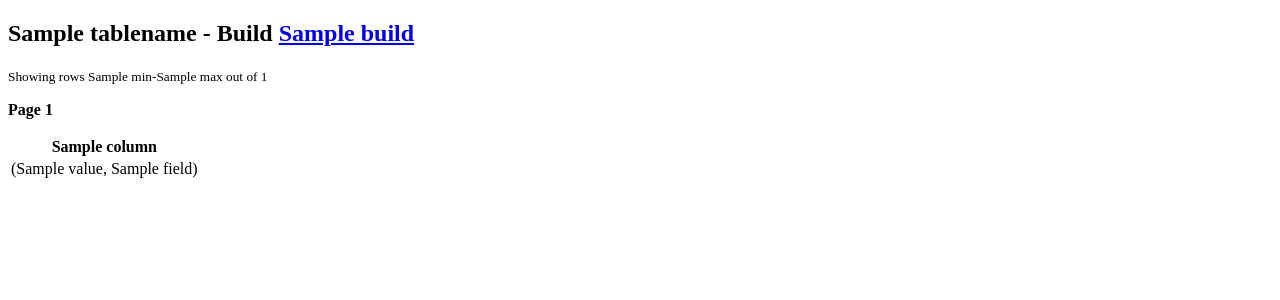
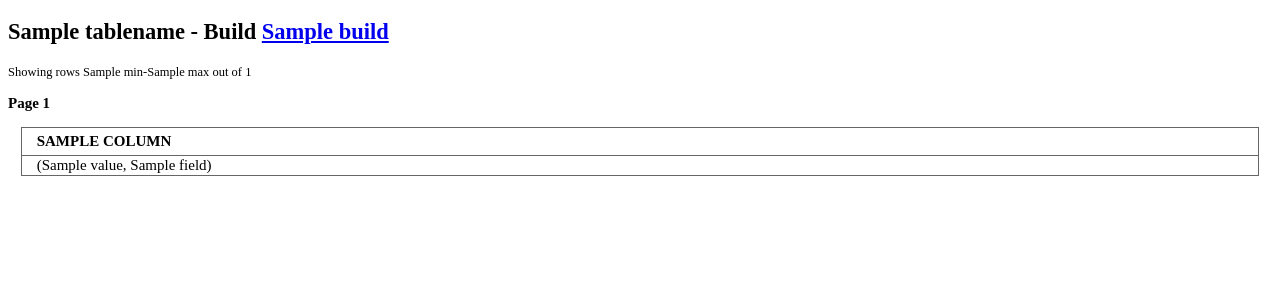
Before and after one commit to polysyn/django-webdbc, a Django app: template templates/tableview.html in a window 1280 px wide. Shown: the top 300 px of the page. Run offline with Django 3.2, Linux system fonts and the light colour scheme; the template is opened without the code that fills it: most values are stand-ins (such as "Sample title", 1, 10 or a date in 2020).

Commit message:
Add some simple css

```diff
--- a/static/global.css
+++ b/static/global.css
@@ -0,0 +1,28 @@
+body {
+	font-size: 15px;
+}
+
+table {
+	border-collapse: collapse;
+	border: 1px solid #666;
+	margin: 5px auto 10px;
+	text-align: center;
+	width: 98%;
+	white-space: nowrap;
+}
+
+thead th {
+	border: 1px solid #666;
+	padding: 5px 15px;
+	text-transform: uppercase;
+}
+
+table th:first-child,
+table td:first-child {
+	text-align: left;
+}
+
+table td {
+	border: 1px solid #666;
+	padding: 1px 15px;
+}
--- a/templates/base.html
+++ b/templates/base.html
@@ -2,7 +2,7 @@
 <head>
 	<title>WebDBC{% if table %} - {{tablename}} ({{build}}){% endif %}</title>
 	<meta http-equiv="Content-type" content="text/html; charset=UTF-8"/>
-<!-- 	<link rel="stylesheet" href="/static/base.css" type="text/css"/> -->
+	<link rel="stylesheet" href="/static/global.css" type="text/css"/>
 </head>
 <body>
 {% block body %}
```
